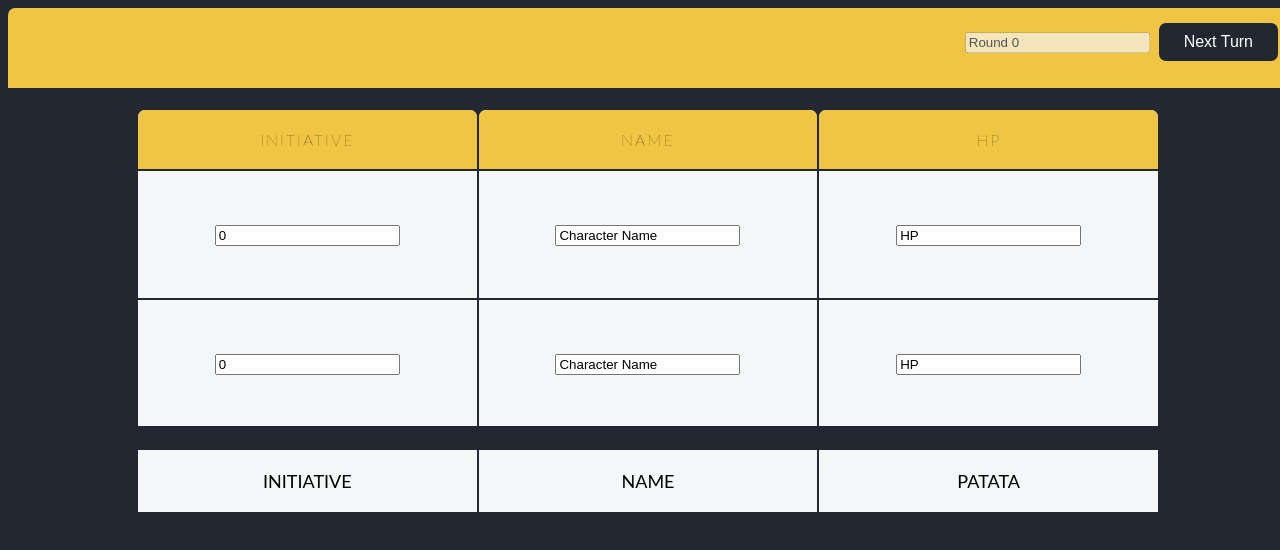
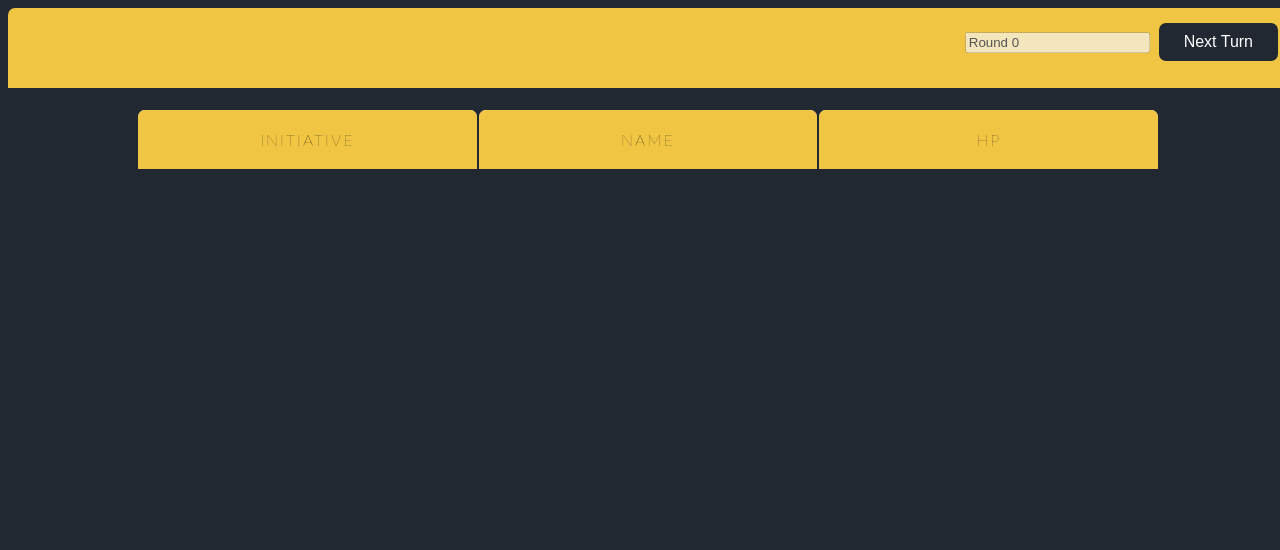
Before and after one commit to AlejandroSotoCastro/Initiative_Counter, a plain HTML site: page Initiative_Counter.html in a window 1280 px wide. Drawn offline with Linux system fonts and the light colour scheme.

Commit message:
heather working
heather working with javascirpt

```diff
--- a/Initiative_Counter.html
+++ b/Initiative_Counter.html
@@ -16,34 +16,7 @@
     <button class="button" onclick="sortTable()">Next Turn</button>
   </div>
 
-  <table id="table">
-    <thead>
-      <tr>
-     		<th>Initiative</th>
-		<th>Name</th>
-		<th>HP</th>
 
-      </tr>
-    </thead>
-    <tbody>
-      <tr>
-        <td><input type= "text" value="0" onClick="this.select();"></td>
-        <td><input type= "text" value="Character Name" onClick="this.select();"></td>
-        <td><input type= "text" value="HP" onClick="this.select();"></td>
-      </tr>
-       <tr>
-        <td><input type= "text" value="0" onClick="this.select();"></td>
-        <td><input type= "text" value="Character Name" onClick="this.select();"></td>
-        <td><input type= "text" value="HP" onClick="this.select();"></td>
-      </tr>
-
-
-
-
-    </tbody>
-
-
-  </table>
   <div id="cont"></div>   <!--the container to add the table.-->
 </body>
 <script type="text/javascript" src="script.js"></script>
--- a/script.js
+++ b/script.js
@@ -12,16 +12,16 @@ display.value="Round 0"
 var counter=0;
 
 var arrHead = new Array();
-arrHead = ['INITIATIVE', 'NAME', 'PATATA']; // table headers.
+arrHead = ['INITIATIVE', 'NAME', 'HP']; // table headers.
 
     // first create a TABLE structure by adding few headers.
     function createTable() {
-        var empTable = document.createElement('table');
-        empTable.setAttribute('id', 'empTable');  // table id.
+        var  mytable = document.createElement('table');
+         mytable.setAttribute('id', ' mytable');  // table id.
 
-	var thead = document.createElement('thead')
-        var tr = empTable.insertRow(-1);
-	//thead.appendChild(tr);
+	var thead = mytable.createTHead ()
+        var tr = mytable.insertRow(-1);
+	thead.appendChild(tr);
 
         for (var h = 0; h < arrHead.length; h++) {
             var th = document.createElement('th'); // the header object.
@@ -30,10 +30,17 @@ arrHead = ['INITIATIVE', 'NAME', 'PATATA']; // table headers.
         }
 
         var div = document.getElementById('cont');
-        div.appendChild(empTable);    // add table to a container.
+        div.appendChild(mytable);    // add table to a container.
+	addRow();
+
     }
 
 
+function addRow() {
+
+	var empTab = document.getElementById('mytable');
+
+}
 
 function sortTable() {
 
```
